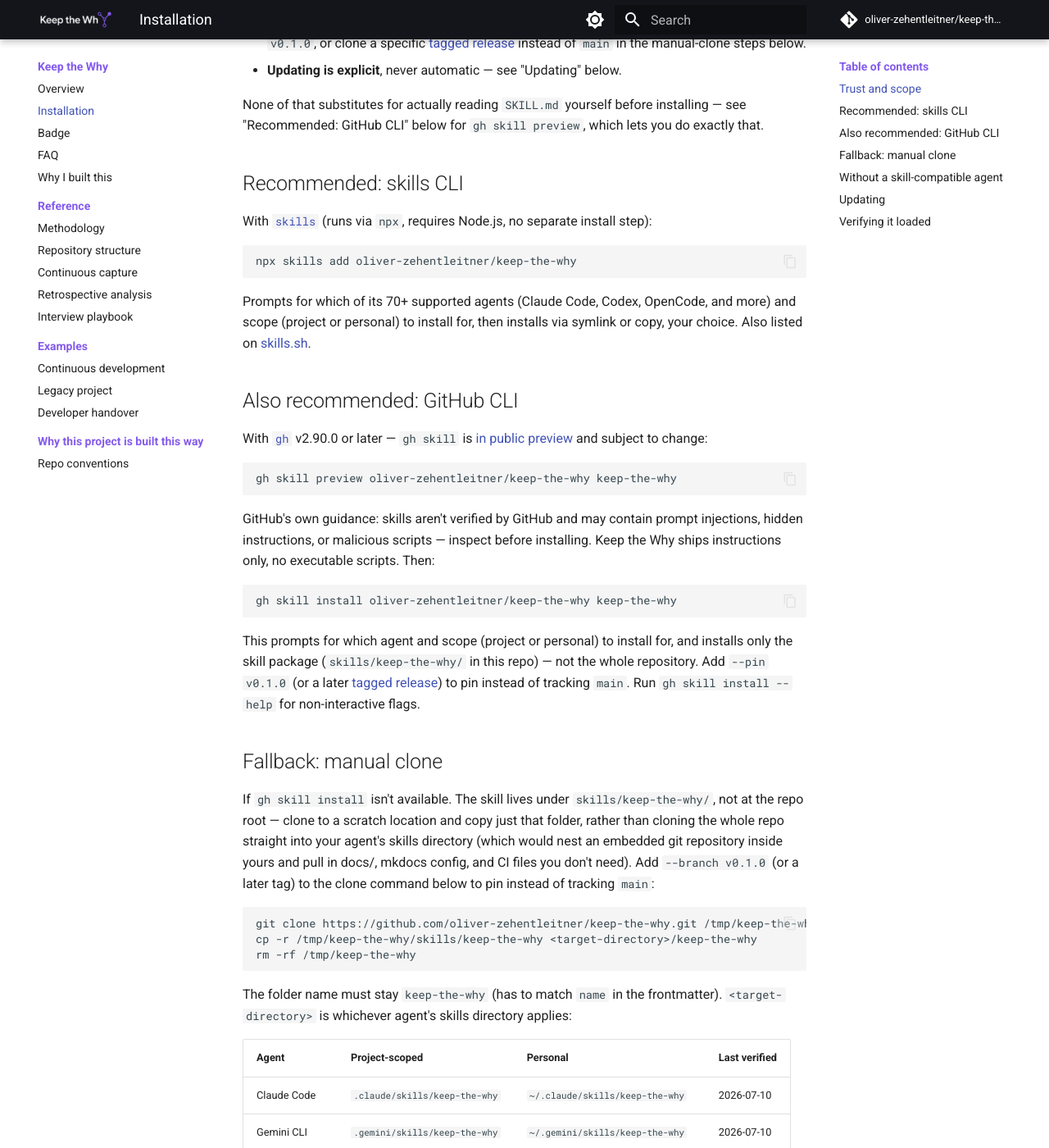
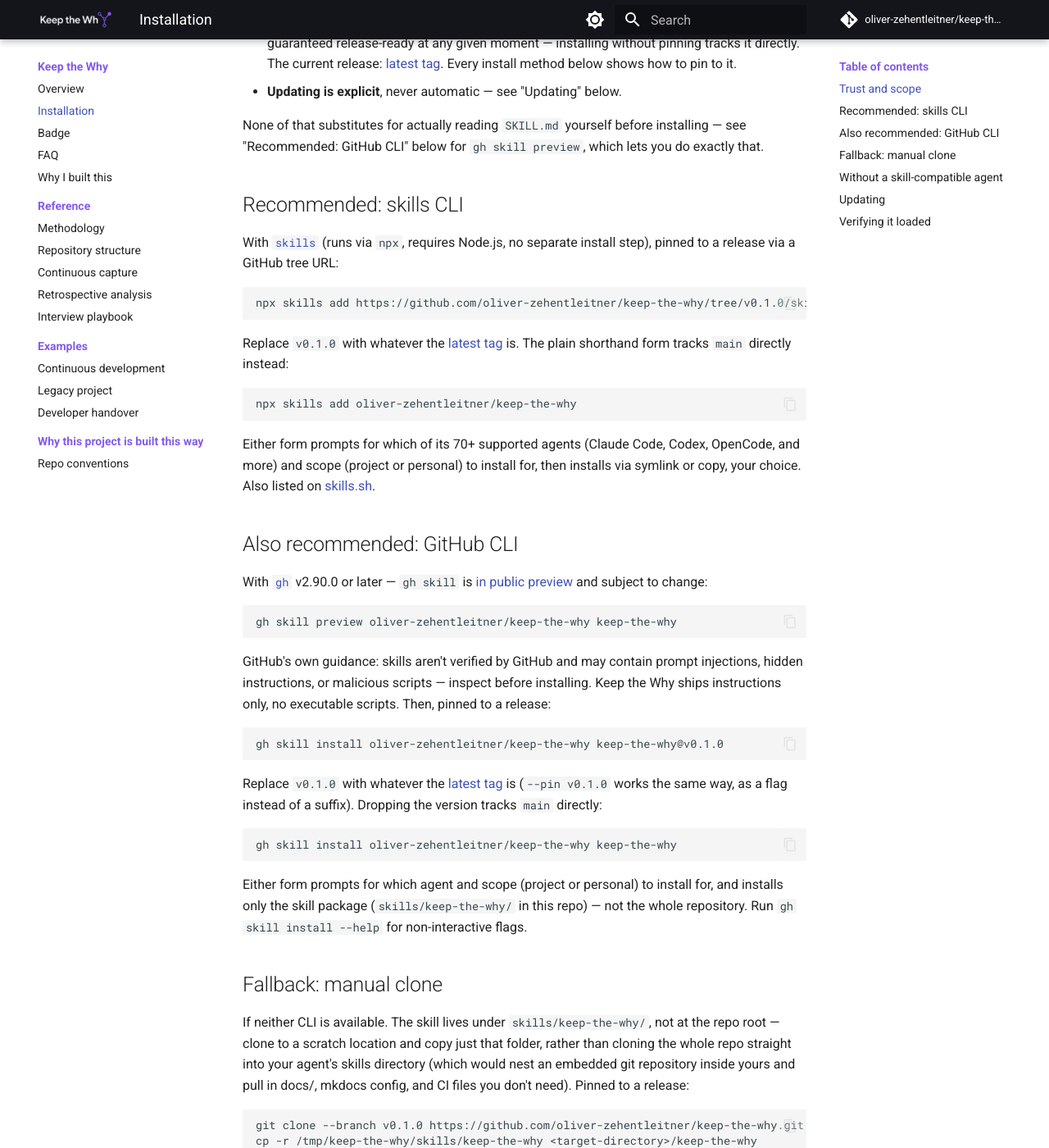
Before and after one commit to oliver-zehentleitner/keep-the-why, an MkDocs documentation site: the page built from docs/installation.md, in a window 1280 px wide and 1400 px high, scrolled down 527 px. Shown: the whole window at 82% size. Built offline with MkDocs 1.6.1 and Material for MkDocs 9.7.7, drawn with Linux system fonts in a browser that asks for light colours; comment, search, counter and statistics services are not loaded; some of the changed text lies outside the part shown.

Commit message:
Make pinned installs the default recommendation, not an afterthought
main is where active development happens and isn't guaranteed
release-ready at any given moment - installing the unpinned shorthand
picks up whatever's currently being worked on, not necessarily a
usable state. Every install command in README and installation.md now
leads with the pinned form (npx skills add via GitHub tree URL,
gh skill install with @version, git clone --branch), with the
unpinned/main-tracking form demoted to an explicitly labeled
alternative rather than the default example.

Also documented gh skill install's SKILL@VERSION suffix syntax
(equivalent to --pin) and the tree-URL pinning method for npx skills
add, which wasn't documented at all before.

````diff
--- a/docs/installation.md
+++ b/docs/installation.md
@@ -9,20 +9,26 @@
 - **No executable code.** The skill package (`skills/keep-the-why/`) is instructions only — `SKILL.md`, `references/*.md`, `examples/*.md`, `evals/evals.json`. No scripts, no binaries.
 - **No network access of its own.** There's nothing to run, so there's nothing that calls out anywhere. Whatever network access exists is your agent's own, not something this skill adds.
 - **No external services.** No database, no MCP server, no account, no API key.
-- **Pin instead of tracking `main`** once you want reproducibility: `gh skill install ... --pin v0.1.0`, or clone a specific [tagged release](https://github.com/oliver-zehentleitner/keep-the-why/releases) instead of `main` in the manual-clone steps below.
+- **Install a tagged release, not `main`.** `main` is where active development happens and isn't guaranteed release-ready at any given moment — installing without pinning tracks it directly. The current release: [latest tag](https://github.com/oliver-zehentleitner/keep-the-why/releases/latest). Every install method below shows how to pin to it.
 - **Updating is explicit**, never automatic — see "Updating" below.
 
 None of that substitutes for actually reading `SKILL.md` yourself before installing — see "Recommended: GitHub CLI" below for `gh skill preview`, which lets you do exactly that.
 
 ## Recommended: skills CLI
 
-With [`skills`](https://skills.sh/) (runs via `npx`, requires Node.js, no separate install step):
+With [`skills`](https://skills.sh/) (runs via `npx`, requires Node.js, no separate install step), pinned to a release via a GitHub tree URL:
+
+```bash
+npx skills add https://github.com/oliver-zehentleitner/keep-the-why/tree/v0.1.0/skills/keep-the-why
+```
+
+Replace `v0.1.0` with whatever the [latest tag](https://github.com/oliver-zehentleitner/keep-the-why/releases/latest) is. The plain shorthand form tracks `main` directly instead:
 
 ```bash
 npx skills add oliver-zehentleitner/keep-the-why
 ```
 
-Prompts for which of its 70+ supported agents (Claude Code, Codex, OpenCode, and more) and scope (project or personal) to install for, then installs via symlink or copy, your choice. Also listed on [skills.sh](https://skills.sh/oliver-zehentleitner/keep-the-why/keep-the-why).
+Either form prompts for which of its 70+ supported agents (Claude Code, Codex, OpenCode, and more) and scope (project or personal) to install for, then installs via symlink or copy, your choice. Also listed on [skills.sh](https://skills.sh/oliver-zehentleitner/keep-the-why/keep-the-why).
 
 ## Also recommended: GitHub CLI
 
@@ -32,23 +38,31 @@
 gh skill preview oliver-zehentleitner/keep-the-why keep-the-why
 ```
 
-GitHub's own guidance: skills aren't verified by GitHub and may contain prompt injections, hidden instructions, or malicious scripts — inspect before installing. Keep the Why ships instructions only, no executable scripts. Then:
+GitHub's own guidance: skills aren't verified by GitHub and may contain prompt injections, hidden instructions, or malicious scripts — inspect before installing. Keep the Why ships instructions only, no executable scripts. Then, pinned to a release:
+
+```bash
+gh skill install oliver-zehentleitner/keep-the-why keep-the-why@v0.1.0
+```
+
+Replace `v0.1.0` with whatever the [latest tag](https://github.com/oliver-zehentleitner/keep-the-why/releases/latest) is (`--pin v0.1.0` works the same way, as a flag instead of a suffix). Dropping the version tracks `main` directly:
 
 ```bash
 gh skill install oliver-zehentleitner/keep-the-why keep-the-why
 ```
 
-This prompts for which agent and scope (project or personal) to install for, and installs only the skill package (`skills/keep-the-why/` in this repo) — not the whole repository. Add `--pin v0.1.0` (or a later [tagged release](https://github.com/oliver-zehentleitner/keep-the-why/releases)) to pin instead of tracking `main`. Run `gh skill install --help` for non-interactive flags.
+Either form prompts for which agent and scope (project or personal) to install for, and installs only the skill package (`skills/keep-the-why/` in this repo) — not the whole repository. Run `gh skill install --help` for non-interactive flags.
 
 ## Fallback: manual clone
 
-If `gh skill install` isn't available. The skill lives under `skills/keep-the-why/`, not at the repo root — clone to a scratch location and copy just that folder, rather than cloning the whole repo straight into your agent's skills directory (which would nest an embedded git repository inside yours and pull in docs/, mkdocs config, and CI files you don't need). Add `--branch v0.1.0` (or a later tag) to the clone command below to pin instead of tracking `main`:
+If neither CLI is available. The skill lives under `skills/keep-the-why/`, not at the repo root — clone to a scratch location and copy just that folder, rather than cloning the whole repo straight into your agent's skills directory (which would nest an embedded git repository inside yours and pull in docs/, mkdocs config, and CI files you don't need). Pinned to a release:
 
 ```bash
-git clone https://github.com/oliver-zehentleitner/keep-the-why.git /tmp/keep-the-why
+git clone --branch v0.1.0 https://github.com/oliver-zehentleitner/keep-the-why.git /tmp/keep-the-why
 cp -r /tmp/keep-the-why/skills/keep-the-why <target-directory>/keep-the-why
 rm -rf /tmp/keep-the-why
 ```
+
+Replace `v0.1.0` with whatever the [latest tag](https://github.com/oliver-zehentleitner/keep-the-why/releases/latest) is. Dropping `--branch v0.1.0` clones `main` directly instead.
 
 The folder name must stay `keep-the-why` (has to match `name` in the frontmatter). `<target-directory>` is whichever agent's skills directory applies:
 
@@ -70,7 +84,7 @@
 
 ## Updating
 
-Re-run `npx skills add oliver-zehentleitner/keep-the-why` or `gh skill install oliver-zehentleitner/keep-the-why`, or repeat the manual clone-and-copy steps above — a plain `git pull` doesn't work if you copied the folder out of a scratch clone rather than cloning directly into place.
+Re-run whichever install command you used the first time, with the new version if you're pinning — check the [latest tag](https://github.com/oliver-zehentleitner/keep-the-why/releases/latest) first. A plain `git pull` doesn't work if you copied the folder out of a scratch clone rather than cloning directly into place.
 
 ## Verifying it loaded
 
````
Also changed, not shown: README.md (+5 -3 lines).
